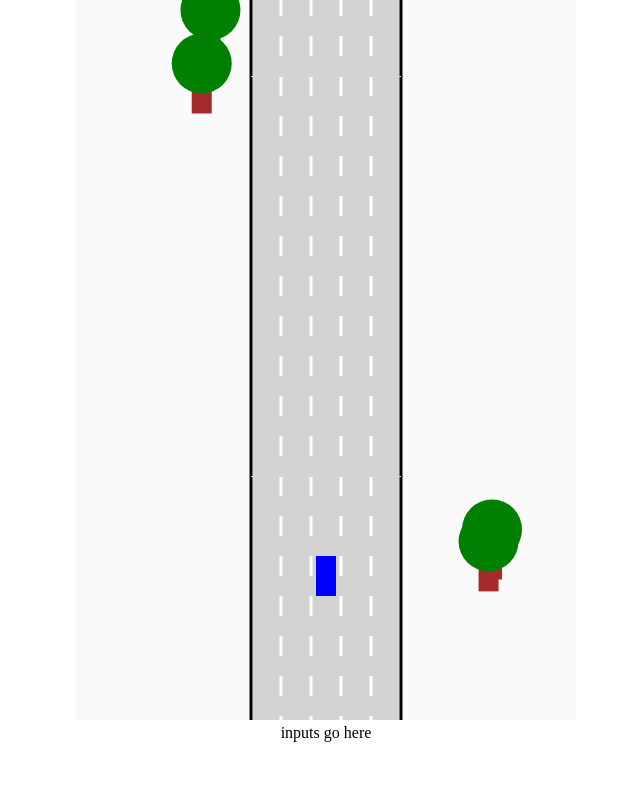
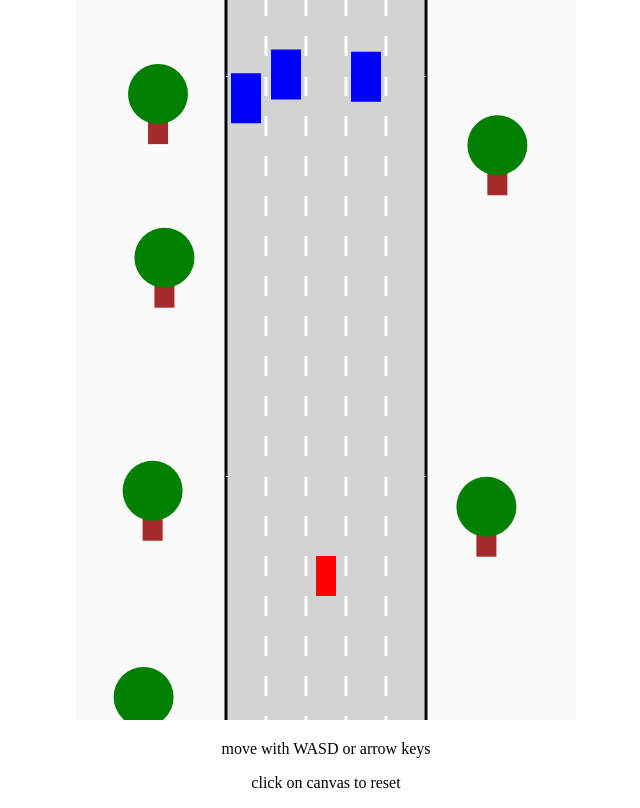
Before and after one commit to Pova/Self-Driving-Car, a plain HTML site: page index.html in a window 1280 px wide. Shown: the whole page, without its empty margins (314-954 px from the left). Drawn offline with Linux system fonts and the light colour scheme.

Commit message:
add traffic and collision detection

```diff
--- a/controls.js
+++ b/controls.js
@@ -1,11 +1,19 @@
 class Controls{
-    constructor(){
+    constructor(type = 'npc'){
         this.forward = false;
         this.backward = false;
         this.left = false;
         this.right = false;
 
-        this.#addKeyListeners();
+        switch(type){
+            case 'npc':
+                this.forward = true;
+                break;
+            case 'player':
+                this.#addKeyListeners();
+                break;
+        }
+
     }
 
     // Private method key listeners for the controls
@@ -24,7 +32,6 @@ class Controls{
                 case e.key == 'd' || e.key == 'ArrowRight':
                     this.right = true;
                     break;
-
             }
         }
         document.onkeyup = (e) => {
--- a/index.html
+++ b/index.html
@@ -13,7 +13,8 @@
     </canvas>
 
     <div class="inputs">
-        inputs go here
+        <p>move with WASD or arrow keys</p>
+        <p>click on canvas to reset</p>
     </div>
 
     <script src="utils.js"></script>
@@ -23,6 +24,7 @@
     <script src="road.js"></script>
     <script src="vehicles.js"></script>
     <script src="playerCar.js"></script>
+    <script src="traffic.js"></script>
     <script src="main.js"></script>
 </body>
 </html>
--- a/main.js
+++ b/main.js
@@ -1,105 +1,43 @@
 const canvas = document.getElementById('canvas');
 const ctx = canvas.getContext('2d');
 
-mouse = {}
-canvas.addEventListener('click', function(e){
-    mouse.x = e.offsetX;
-    mouse.y = e.offsetY;
-    console.log(mouse.x, mouse.y)
-});
+
 
 canvas.height=window.innerHeight * 0.9;
 canvas.width=500;
 
-const laneWidth = 30;
+const centerx = canvas.width/2;
+const laneWidth = 40;
 const laneCount = 5;
 
-const car = new Player(canvas.width/2, 200, 20, 40);
-const path = new Path( canvas.width/2, 100, 400);
+let car = new Player(centerx, 200, 20, 40);
+let path = new Path( centerx, 100, 400);
+let traffic = new Traffic();
+let play = true;
 
-
+mouse = {}
+canvas.addEventListener('click', (e) => {
+    car = new Player(centerx, 200, 20, 40);
+    path = new Path( centerx, 100, 400);
+    traffic = new Traffic();
+    play = true;
+});
 
 animate();
 
 function animate(){
+    if (play) {
 
         canvas.height = window.innerHeight * 0.9;  // used to clear canvas
 
         car.update();
         path.update();
+        traffic.update();
 
         ctx.translate(0, -car.y + canvas.height * 0.8);
         path.draw();
         car.draw(ctx)
-
-
-    // drawstuff();
+        traffic.draw();
+    }
     requestAnimationFrame(animate);
 }
-
-
-
-// function drawstuff(){
-
-//     lc = 5;
-//     lw = 10;
-//     ccp = -100;
-//     r = degToRad(0);
-//     r2 = r - degToRad(20);
-
-//     s1 = {x:250, y:500, r:r};
-
-//     ctx.strokeStyle = 'black';
-//     ctx.lineWidth = 5;
-
-//     points1 = endPoints(s1.x, s1.y, s1.r, lc * lw);
-
-//     ctx.beginPath();
-//     ctx.moveTo(points1.start.x, points1.start.y);
-//     ctx.lineTo(points1.end.x, points1.end.y);
-//     ctx.stroke();
-//     ctx.closePath();
-
-//     dx = s1.x + (ccp * Math.cos(s1.r));
-//     dy = s1.y + (ccp * Math.sin(s1.r));
-//     intersection = {x:dx, y:dy};
-
-//     ctx.beginPath();
-//     ctx.lineWidth = 1;
-//     ctx.moveTo(dx, dy);
-//     ctx.lineTo(s1.x, dy);
-//     ctx.stroke();
-//     ctx.closePath();
-
-//     ctx.fillRect(dx, dy, 5, 5);
-
-//     console.log(dx, dy, r)
-
-
-
-//     ctx.lineWidth = 3;
-//     ctx.beginPath();
-//     ctx.arc(dx, dy, 100, r, r2, true);
-//     ctx.stroke();
-//     ctx.closePath();
-
-
-// }
-
-// function degToRad(degrees) {
-//     return degrees * Math.PI / 180;
-// }
-
-// function endPoints(x, y, r, length) {
-//     return {
-//         start: {
-//             x: x - (Math.cos(r) * length / 2),
-//             y: y - (Math.sin(r) * length / 2),
-//         },
-//         end: {
-//             x: x + (Math.cos(r) * length / 2),
-//             y: y + (Math.sin(r) * length / 2),
-//         }
-
-//     }
-// }
--- a/path.js
+++ b/path.js
@@ -4,7 +4,6 @@ class Path {
         this.sy = sy;
         this.height = height;
         this.top = this.sy;
-
         this.roads = [];
 
         for (let i = -3; i < 1; i++) {
@@ -17,7 +16,6 @@ class Path {
         if (car.y - this.height * 2 < this.top) {
             this.#addNewRoad(this.sx, this.top - this.height, this.height);
             this.top -= this.height;
-            // this.roads[0]=null;
             this.roads.shift();
         }
     }
@@ -29,4 +27,5 @@ class Path {
     #addNewRoad(x, y, height) {
         this.roads.push(new Road(x, y, height));
     }
+
 }
--- a/playerCar.js
+++ b/playerCar.js
@@ -1,26 +1,45 @@
 class Player extends Vehicle {
 
-    constructor(x, y, width, length, controls) {
-        super(x, y, width, length, controls);
+    constructor(x, y, width, length ) {
+        super(x, y, width, length);
+
+        this.controls = new Controls('player')
+        this.speed = 0;
+        this.color = 'red'
 
         this.acceleration = 0.02;
         this.friction = 0.005;
         this.maxSpeed = 3;
         this.maxTurnSpeed = 0.02;
+
+        this.damaged = false;
     }
 
-    /**
-     *  Updates the car's position
-     */
     update(){
+        // handle movement
+        this.#handleMovement();
+
+        // check for collisions
+        this.#collisionCheck();
+    }
+
+    #handleMovement(){
         if (this.controls.forward){
             this.speed += this.acceleration;
-
         }
         if (this.controls.backward){
             this.speed -= this.acceleration;
 
         }
+
+        // max speed
+        if (this.speed > this.maxSpeed) {
+            this.speed = this.maxSpeed;
+        } else if (this.speed < -this.maxSpeed) {
+            this.speed = -this.maxSpeed;
+        }
+
+        // translate car position based on speed and direction
         this.y -=  this.speed * Math.cos(this.direction).toFixed(2);
         this.x +=  this.speed * Math.sin(this.direction).toFixed(2);
 
@@ -37,17 +56,11 @@ class Player extends Vehicle {
             }
         }
 
-        // max speed
-        if (this.speed > this.maxSpeed) {
-            this.speed = this.maxSpeed;
-        } else if (this.speed < -this.maxSpeed) {
-            this.speed = -this.maxSpeed;
-        }
-
         // only allow turning if the car is moving
         if (this.speed != 0) {
             let flip = this.speed < 0 ? -1 : 1;
             let turnSpeed = Math.min(Math.abs(this.speed) * 0.02, this.maxTurnSpeed )
+
             if (this.controls.left){
                 this.direction -= turnSpeed * flip;
             }
@@ -56,6 +69,28 @@ class Player extends Vehicle {
             }
         }
 
+    }
+
+    #collisionCheck(){
+        // check for collision with road boarders
+        path.roads.forEach(road => {
+            road.borders.forEach(border => {
+                if (polysIntersect(this.getPolygon(), border)){
+                    console.log('collision')
+                    play = false;
+                }
+
+            })
+
+        })
+
+        // check for collision with other cars
+        traffic.vehicles.forEach(car => {
+            if (polysIntersect(this.getPolygon(), car.getPolygon())){
+                console.log('collision')
+                play = false;
+            }
+        })
 
     }
 }
--- a/road.js
+++ b/road.js
@@ -10,13 +10,11 @@ class Lane {
     }
 
     draw() {
-        // draw lane
         ctx.fillStyle = this.color;
         ctx.fillRect(this.sx - this.width / 2, this.sy, this.width, this.height + 1);
     }
 
 }
-
 
 class Road {
     constructor(sx, sy, height) {  // start and end x, y pos and angle
@@ -33,12 +31,17 @@ class Road {
         this.trees = [];
         this.#createTrees();
 
+        this.traffic = [];
+        this.#createTraffic();
+
+
         const topLeft = {x: this.left, y: this.sy};
         const bottomLeft = {x: this.left, y: this.sy + this.height};
         const topRight = {x: this.right, y: this.sy};
         const bottomRight = {x: this.right, y: this.sy + this.height};
         this.borders = [[topLeft, bottomLeft], [topRight, bottomRight]]
     }
+
 
     #createLanes() {
         for (let i = 0; i < laneCount; i++) {
@@ -49,27 +52,59 @@ class Road {
         }
     }
 
+
     #createTrees(){
-        for (let i = 2; i < Math.random() * 5; i++) {
+        for (let i = 0; i < Math.random() * 2; i++) {
             this.trees.push(
                 {
                     x: this.left - 50 - Math.random() * 50,
-                    y: this.sy + Math.random() * this.height
+                    y: this.sy + i * this.height/3 + Math.random() * this.height/3
                 }
             )
         }
-        for (let i = 2; i < Math.random() * 5; i++) {
+        for (let i = 0; i < Math.random() * 2; i++) {
             this.trees.push(
                 {
                     x: this.right + 50 + Math.random() * 50,
-                    y: this.sy + Math.random() * this.height
+                    y: this.sy + i * this.height/3 + Math.random() * this.height/3
                 }
             )
         }
     }
 
+
+    #createTraffic() {
+        const gap = 2;
+
+        // random array of lane numbers to fill with traffic
+        let laneNums = [];
+        for (let i = 0; i < laneCount; i++) {
+            laneNums.push(i);
+        }
+        laneNums = shuffleArray(laneNums);
+        laneNums.splice(0, gap)
+
+        laneNums.forEach( laneNum => {
+            const lane = this.lanes[laneNum];
+            this.traffic.push(
+                new Vehicle(
+                    lane.sx,
+                    lane.sy,
+                    30,
+                    50,
+                )
+            )
+        })
+    }
+
+
+    update(){
+        // update traffic
+        this.traffic.forEach(vehicle => vehicle.update());
+    }
+
+
     draw() {
-
         // draw lanes
         this.lanes.forEach(lane => lane.draw());
 
@@ -103,7 +138,6 @@ class Road {
             ctx.closePath();
         })
 
-
         // draw trees
         this.trees.forEach(tree => {
             ctx.fillStyle = 'brown';
@@ -113,10 +147,6 @@ class Road {
             ctx.arc(tree.x + 10, tree.y - 10, 30, 0, Math.PI * 2);
             ctx.fill();
             ctx.closePath();
-
-
         })
-
     }
-
 }
--- /dev/null
+++ b/traffic.js
@@ -0,0 +1,58 @@
+class Traffic {
+    constructor() {
+        this.vehicles = [];
+        this.trafficSpacing = 300;
+        this.yVariance = 100;
+        this.emptyLanes = 2;
+        this.top = 0 + (car.y/2);
+    }
+
+
+    update() {
+        this.top -= 1 // move top with traffic
+
+        // add traffic ahead
+        if (car.y - (canvas.height) < this.top) {
+            this.addNewTraffic();
+            this.top -= this.trafficSpacing;
+        }
+
+        // remove traffic behind
+        this.vehicles.forEach((vehicle, index) => {
+            if (vehicle.y > car.y + canvas.height / 2) {
+                this.vehicles.splice(index, 1)
+            }
+            vehicle.update()
+        });
+    }
+
+
+    draw() {
+        this.vehicles.forEach(vehicle => vehicle.draw());
+    }
+
+
+    addNewTraffic() {
+        let laneNums = [];
+        for (let i = 0; i < laneCount; i++) {
+            laneNums.push(i);
+        }
+        laneNums = shuffleArray(laneNums);
+        laneNums.splice(0, this.emptyLanes)
+
+        const leftside = centerx - (laneWidth * laneCount)/2;
+
+        laneNums.forEach( laneNum => {
+            this.vehicles.push(
+                new Vehicle(
+                    leftside + ((laneNum + 0.5) * laneWidth),
+                    this.top + (Math.random() * (this.yVariance / 2) - this.yVariance),
+                    30,
+                    50,
+                )
+            )
+        })
+    }
+
+
+}
--- a/utils.js
+++ b/utils.js
@@ -1,59 +1,86 @@
-
-/**
- * Calculates the intersection point of two lives given a point on each line and it's angle in radians
- * @param {number} x0 x coordinate of first line
- * @param {number} y0 y coordinate of first line
- * @param {number} ang0 angle of first line in rads
- * @param {number} x1 x coordinate of second line
- * @param {number} y1 y coordinate of second line
- * @param {number} ang1 angle of second line in rads
- * @returns
- */
-function intersect(x0, y0, a0, x1, y1, a1) {
-
-    console.log(a0, a1)
-
-    // check if lines are parallel
-    if (+(a0-a1 % 3.141).toFixed(2) === 0) throw new Error('Lines are parallel')
-
-    // check for vertical and horizontal lines
-    switch(true) {
-        case ((a0 % 3.141).toFixed(2) == 1.57): // vertial at x0
-            x = x0
-            y = Math.round(Math.tan(a1) * (x0-x1) + y1)
-            console.log('vertical line at x = ' + x0 + ' y = ' + y)
-            return {x, y}
-        case ((a1 % 3.141).toFixed(2) == 1.57): // vertical at x1
-            x = x1
-            y = Math.round(Math.tan(a0) * (x1-x0) + y0)
-            console.log('vertical line at x = ' + x1 + ' y = ' + y)
-            return {x, y}
-        case ((a0 % 3.141).toFixed(2) == 0): // horizontal at y0
-            y = y0
-            x = Math.round((y0-y1) / Math.tan(a1) + x1)
-            console.log('horizontal line at y = ' + y0 + ' x = ' + x)
-            return {x, y}
-        case ((a1 % 3.141).toFixed(2) == 0): // horizontal at y1
-            y = y1
-            x = Math.round((y1-y0) / Math.tan(a0) + x0)
-            console.log('horizontal line at y = ' + y1 + ' x = ' + x)
-            return {x, y}
-    }
-
-    // let m0 = Math.tan(a0*toRad) // Line 0: y = m0 (x - x0) + y0
-    // let m1 = Math.tan(a1*toRad) // Line 1: y = m1 (x - x1) + y1
-    // let x = ((m0 * x0 - m1 * x1) - (y0 - y1)) / (m0 - m1)
-    // return [x, m0 * (x - x0) + y0]
-    return null
-}
-
-
 /**
  * Linear interpolation between two values
  * @param {number} a
  * @param {number} b
  * @param {number} t
+ * @returns {number}
  */
 function lerp(a, b, t) {
     return a + (b - a) * t;
 }
+
+
+/**
+ * randomize the order of an array
+ * @param {array} array
+ * @returns {array}
+ */
+function shuffleArray(array) {
+    let currentIndex = array.length,  randomIndex;
+
+    // While there remain elements to shuffle.
+    while (currentIndex != 0) {
+
+      // Pick a remaining element.
+      randomIndex = Math.floor(Math.random() * currentIndex);
+      currentIndex--;
+
+      // And swap it with the current element.
+      [array[currentIndex], array[randomIndex]] = [
+        array[randomIndex], array[currentIndex]];
+    }
+
+    return array;
+}
+
+
+/**
+ * Get the intersection point of two lines
+ * @param {object} A
+ * @param {object} B
+ * @param {object} C
+ * @param {object} D
+ * @returns {object | null}
+ */
+function getIntersection(A,B,C,D){
+    const tTop=(D.x-C.x)*(A.y-C.y)-(D.y-C.y)*(A.x-C.x);
+    const uTop=(C.y-A.y)*(A.x-B.x)-(C.x-A.x)*(A.y-B.y);
+    const bottom=(D.y-C.y)*(B.x-A.x)-(D.x-C.x)*(B.y-A.y);
+
+    if(bottom!=0){
+        const t=tTop/bottom;
+        const u=uTop/bottom;
+        if(t>=0 && t<=1 && u>=0 && u<=1){
+            return {
+                x:lerp(A.x,B.x,t),
+                y:lerp(A.y,B.y,t),
+                offset:t
+            }
+        }
+    }
+
+    return null;
+}
+
+/**
+ * Check if two polygons intersect
+ * @param {array} poly1
+ * @param {array} poly2
+ * @returns {boolean}
+ */
+function polysIntersect(poly1, poly2){
+    for(let i=0;i<poly1.length;i++){
+        for(let j=0;j<poly2.length;j++){
+            const touch=getIntersection(
+                poly1[i],
+                poly1[(i+1)%poly1.length],
+                poly2[j],
+                poly2[(j+1)%poly2.length]
+            );
+            if(touch){
+                return true;
+            }
+        }
+    }
+    return false;
+}
--- a/vehicles.js
+++ b/vehicles.js
@@ -4,25 +4,67 @@ class Vehicle {
         this.y = y;
         this.width = width;
         this.length = length;
-        this.speed = 0;
-        this.maxSpeed = 3;
+        this.color = 'blue';
+        this.speed = 1;
+        this.maxSpeed = 1;
         this.direction = 0;
+
 
         this.controls = new Controls();
     }
 
-    /**
-     * Draws the car on the canvas
-     * @param {CanvasRenderingContext2D} ctx
-     */
-    draw(ctx) {
-        ctx.save();
-        ctx.translate(this.x, this.y);
-        ctx.rotate(this.direction);
 
-        ctx.fillStyle = 'blue';
-        ctx.fillRect(-this.width / 2, -this.length / 2, this.width, this.length);
+    update() {
+        this.y -= this.speed;
+    }
 
-        ctx.restore();
+
+    draw() {
+        ctx.fillStyle = this.color;
+
+        const points = this.getPolygon();
+        ctx.beginPath();
+        ctx.moveTo(points[0].x, points[0].y);
+        for (let i = 1; i < points.length; i++) {
+            ctx.lineTo(points[i].x, points[i].y);
+        }
+        ctx.closePath();
+        ctx.fill();
     }
+
+    // returns an array of points that make up the car's polygon
+    getPolygon() {
+        let points = [];
+        const w2 = this.width / 2; // half width
+        const l2 = this.length / 2; // half length
+
+        if (this.direction) { // if the car is rotated
+            const sinA = Math.sin(this.direction);
+            const cosA = Math.cos(this.direction);
+            const longxOffset = l2 * sinA;
+            const longyOffset = l2 * cosA;
+            const shortxOffset = w2 * cosA;
+            const shortyOffset = w2 * sinA;
+
+            points = [
+                {x: this.x + longxOffset - shortxOffset, y: this.y - longyOffset - shortyOffset},
+                {x: this.x + longxOffset + shortxOffset, y: this.y - longyOffset + shortyOffset},
+                {x: this.x - longxOffset + shortxOffset, y: this.y + longyOffset + shortyOffset},
+                {x: this.x - longxOffset - shortxOffset, y: this.y + longyOffset - shortyOffset}
+            ];
+
+        } else {
+            points = [
+                {x: this.x - w2, y: this.y - l2},
+                {x: this.x + w2, y: this.y - l2},
+                {x: this.x + w2, y: this.y + l2},
+                {x: this.x - w2, y: this.y + l2}
+            ];
+
+        }
+
+        return points;
+    }
+
+
 }
```
Also changed, not shown: index.scss (deleted), 1 other file. Lines whose indentation alone changed are shown as unchanged.
